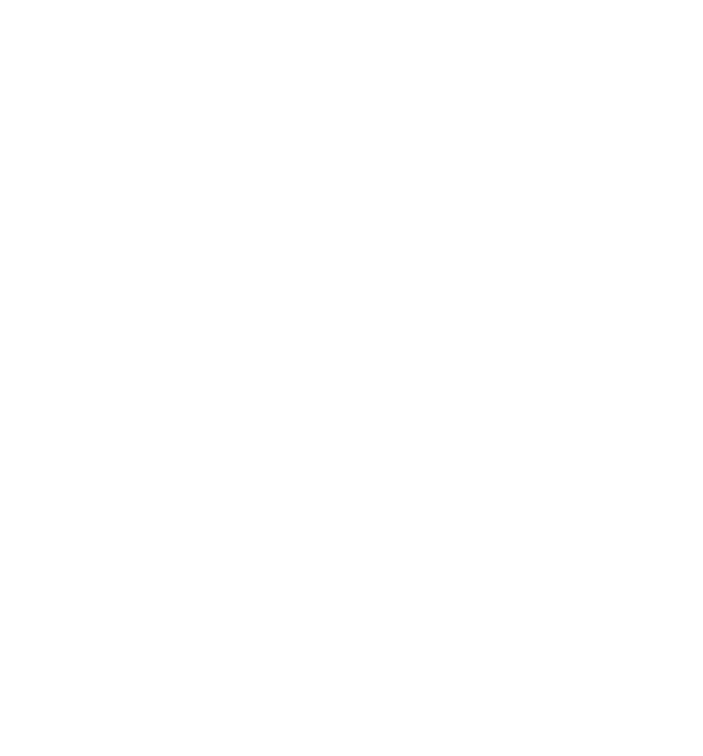
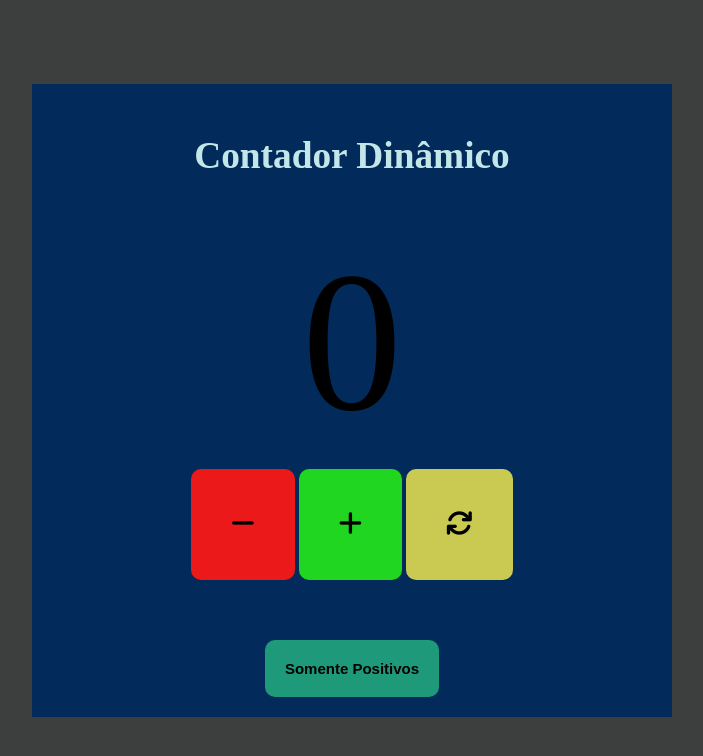
Before and after one commit to matheusesdev/Estudos, a plain HTML site: page Curso Programação WEB - IFBA/index.html in a window 1280 px wide. Shown: the whole page, without its empty margins (288-991 px from the left). Drawn offline with Linux system fonts and the light colour scheme; files that its build step writes are made by us from their sources.

Commit message:
Alterações no HTML, CSS e JavaScript
Estilização do contador. Criado os botões de adição, subtração e reset.
Dentro do JavaScript foram criadas as funções de Adição, Subtração e Reset do contador.

```diff
--- /dev/null
+++ b/Curso Programação WEB - IFBA/css/style.css
@@ -0,0 +1,65 @@
+*{
+    padding: 0px;
+    margin: auto;
+}
+body{
+    background-color: #3d3e3e;
+    margin: auto;
+    display: flex;
+    min-width: 100vw;
+    min-height: 100vh;
+}
+#container{
+    background-color: #022a5b;
+    min-width: 50vw;
+    min-height: 50vh;
+    display: flex;
+    flex-direction: column;
+    margin:auto;
+    justify-content: center;
+    align-items: center;
+}
+#title{
+    padding: 50px;
+    font-size: 28pt;
+    color: #c3e7e8;
+    text-align: center;
+}
+#number{
+    font-size: 200px;
+    margin-bottom: 13px;
+}
+
+#sub,
+#add{
+padding: 40px;
+font-size: 20pt;
+font-weight: bold;
+margin-bottom: 60px;
+border-radius: 10px;
+border-style: none;
+}
+#add{
+    background-color: rgb(33, 214, 33);
+}
+#sub{
+    background-color: rgb(235, 25, 25);
+}
+#reset{
+    padding: 40px;
+    font-size: 20pt;
+    font-weight: bold;
+    margin-bottom: 60px;
+    border-radius: 10px;
+    background-color: rgb(202, 202, 82);
+    border-style: none;
+}
+#toggleBtn{
+    padding: 20px;
+    margin-bottom: 20px;
+    font-size: 15px;
+    font-weight: bold;
+    background-color: rgb(30, 153, 122);
+    border-radius: 10px;
+    border-style: none;
+}
--- a/Curso Programação WEB - IFBA/index.html
+++ b/Curso Programação WEB - IFBA/index.html
@@ -4,9 +4,20 @@
     <meta charset="UTF-8">
     <meta name="viewport" content="width=device-width, initial-scale=1.0">
     <title>Contador Dinâmico</title>
+    <link rel="stylesheet" href="https://cdnjs.cloudflare.com/ajax/libs/font-awesome/6.4.2/css/all.min.css" integrity="sha512-z3gLpd7yknf1YoNbCzqRKc4qyor8gaKU1qmn+CShxbuBusANI9QpRohGBreCFkKxLhei6S9CQXFEbbKuqLg0DA==" crossorigin="anonymous" referrerpolicy="no-referrer" />
     <link rel="stylesheet" href="./css/style.css">
+    <script src="./javascript/script.js"></script>
 </head>
 <body>
-
+    <div id="container">
+        <h1 id="title">Contador Dinâmico</h1>
+        <div id="number">0</div>
+        <div id="buttons">
+            <button id="sub" onclick="subtraction()"><i class="fa-solid fa-minus"></i></button>
+            <button id="add" onclick="sum()"><i class="fa-solid fa-plus"></i></button>
+            <button id="reset" onclick="reset()"><i class="fa-solid fa-arrows-rotate"></i></button>
+        </div>
+        <button id="toggleBtn" onclick="toggleNegative()">Somente Positivos</button>
+    </div>
 </body>
 </html>
--- /dev/null
+++ b/Curso Programação WEB - IFBA/javascript/script.js
@@ -0,0 +1,17 @@
+const sum = () =>{
+    const number = document.getElementById('number')
+    number.innerText ++;
+    return number.innerText;
+
+}
+
+function subtraction (){
+    const number = document.getElementById('number')
+    number.innerText --;
+    return number.innerText;
+}
+function reset (){
+    const reset = document.getElementById('reset')
+    number.innerText = 0;
+    return number.innerText;
+}
```
